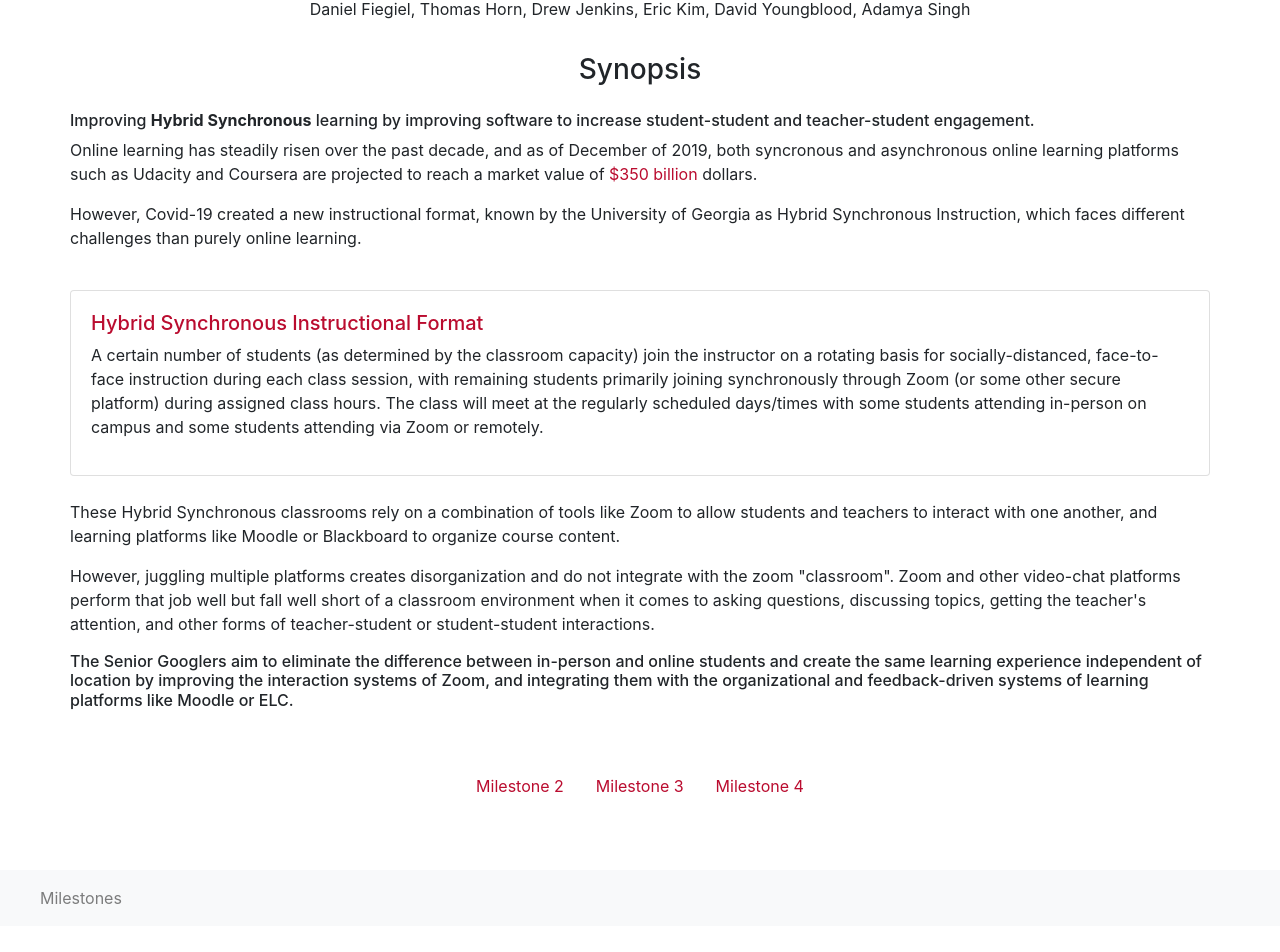
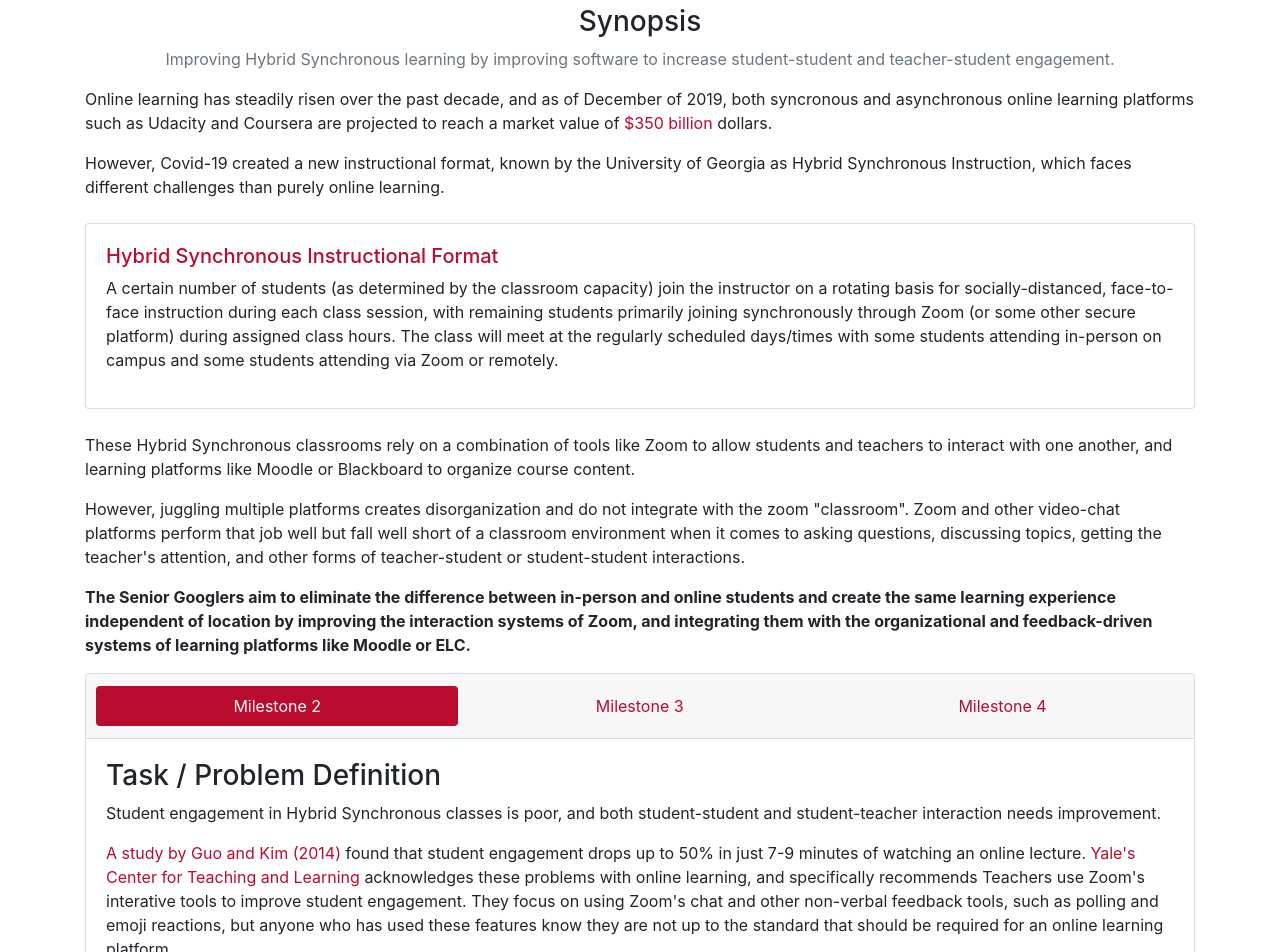
Before and after one commit to twh58439/twh58439.github.io, a Nuxt app: page / in a window 1280 px wide. Shown: the part 153-1105 px from the top of the page. Before the commit the page ends 1079 px from the top, so only its background shows below. Built offline with nearby package versions, Linux system fonts and the light colour scheme.

Commit message:
Refactored components and shrunk modules

```diff
--- a/components/NavTabs.vue
+++ b/components/NavTabs.vue
@@ -1,75 +1,29 @@
 <template>
-  <div class="mt-5 mb-3" id="nav-tabs">
-    <b-nav pills class="flex justify-content-center">
-      <b-nav-item
-        id="milestoneTwo"
-        @click="onMilestoneTwo"
-        :active="activeMilestoneTwo"
-				href="#scrollSpace"
-        >Milestone 2</b-nav-item
-      >
-      <b-nav-item
-        id="milestoneThree"
-        @click="onMilestoneThree"
-        :active="activeMilestoneThree"
-				href="#scrollSpace"
-        >Milestone 3</b-nav-item
-      >
-      <b-nav-item
-        id="milestoneFour"
-        @click="onMilestoneFour"
-        :active="activeMilestoneFour"
-				href="#scrollSpace"
-        >Milestone 4</b-nav-item
-      >
-    </b-nav>
-
-		<!-- Actual milestone content -->
-		<p id="scrollSpace"></p>
-		<MilestoneTwo v-show="activeMilestoneTwo" />
-		<MilestoneThree v-show="activeMilestoneThree" />
-		<MilestoneFour v-show="activeMilestoneFour" />
-	  </div>
+  <b-card no-body>
+    <b-tabs pills fill card content-class="tab-content">
+      <b-tab title="Milestone 2" active>
+        <b-card-text>
+          <MilestoneTwo />
+        </b-card-text>
+      </b-tab>
+      <b-tab title="Milestone 3">
+        <b-card-text>
+          <MilestoneThree />
+        </b-card-text>
+      </b-tab>
+      <b-tab title="Milestone 4">
+        <b-card-text>
+          <MilestoneFour />
+        </b-card-text>
+      </b-tab>
+    </b-tabs>
+  </b-card>
 </template>
 
-<script>
-export default {
-  name: "NavTabs",
-
-  data() {
-    return {
-      activeMilestoneTwo: false,
-      activeMilestoneThree: false,
-			activeMilestoneFour: false,
-    };
-  },
-
-  methods: {
-		onMilestoneTwo()  {
-			this.activeMilestoneTwo = !this.activeMilestoneTwo;
-			this.activeMilestoneThree = false;
-			this.activeMilestoneFour = false;
-		},
-
-    onMilestoneThree() {
-      this.activeMilestoneTwo = false;
-      this.activeMilestoneThree = !this.activeMilestoneThree;
-			this.activeMilestoneFour = false;
-    },
-
-		onMilestoneFour() {
-			this.activeMilestoneTwo = false;
-			this.activeMilestoneThree = false;
-			this.activeMilestoneFour = !this.activeMilestoneFour;
-		},
-
-		deactivate() {
-			this.onMilestoneTwo = false;
-		},
-
-  },
-};
-</script>
-
 <style>
+.tab-content {
+  height: 75vh;
+  overflow-y: scroll;
+  overflow-x: hidden;
+}
 </style>
--- a/components/Synopsis.vue
+++ b/components/Synopsis.vue
@@ -1,86 +1,58 @@
 <template>
   <div>
-    <b-container fluid class="mt-3 mb-3 d-flex justify-content-center">
-      <h3>Synopsis</h3>
-    </b-container>
-    <b-container fluid="sm" class="">
-      <b-row
-        ><h6>
-          Improving <b>Hybrid Synchronous</b> learning by improving software to
-          increase student-student and teacher-student engagement.
-        </h6>
+    <h3 class="text-center">Synopsis</h3>
+    <p class="text-center text-secondary">
+      Improving Hybrid Synchronous learning by improving software to increase
+      student-student and teacher-student engagement.
+    </p>
     <p>
       Online learning has steadily risen over the past decade, and as of
       December of 2019, both syncronous and asynchronous online learning
       platforms such as Udacity and Coursera are projected to reach a market
-          value of
-          <a
-            href="https://www.researchandmarkets.com/reports/4876815/online-education-market-and-global-forecast-by?utm_source=dynamic&utm_medium=BW&utm_code=nvzl68&utm_campaign=1334853+-+$350+Billion+Online+Education+Market:+Global+Forecast+to+2025+by+End+User,+Learning+Mode+(Self-Paced,+Instructor+Led),+Technology,+Country,+Company&utm_exec=chdo54bwd"
-          >
-            $350 billion</a
-          >
-          dollars.
+      value of <a href="https://tinyurl.com/y698ny54">$350 billion</a> dollars.
     </p>
     <p>
       However, Covid-19 created a new instructional format, known by the
       University of Georgia as Hybrid Synchronous Instruction, which faces
       different challenges than purely online learning.
     </p>
-
-        <div class="mt-4 mb-4">
     <!-- Card -->
-          <b-card>
-            <b-media>
-              <h5 class="mt-0">
-                <a
-                  href="https://reg.uga.edu/enrollment-and-registration/instructional-formats/"
-                >
+    <b-card class="my-4">
+      <h5>
+        <a href="https://tinyurl.com/yj34exvl">
           Hybrid Synchronous Instructional Format
         </a>
       </h5>
       <p>
-                A certain number of students (as determined by the classroom
-                capacity) join the instructor on a rotating basis for
-                socially-distanced, face-to-face instruction during each class
-                session, with remaining students primarily joining synchronously
-                through Zoom (or some other secure platform) during assigned
-                class hours. The class will meet at the regularly scheduled
-                days/times with some students attending in-person on campus and
-                some students attending via Zoom or remotely.
+        A certain number of students (as determined by the classroom capacity)
+        join the instructor on a rotating basis for socially-distanced,
+        face-to-face instruction during each class session, with remaining
+        students primarily joining synchronously through Zoom (or some other
+        secure platform) during assigned class hours. The class will meet at the
+        regularly scheduled days/times with some students attending in-person on
+        campus and some students attending via Zoom or remotely.
       </p>
-            </b-media>
     </b-card>
-        </div>
     <!-- End Card -->
     <p>
-          These Hybrid Synchronous classrooms rely on a combination of tools
-          like Zoom to allow students and teachers to interact with one another,
-          and learning platforms like Moodle or Blackboard to organize course
-          content.
+      These Hybrid Synchronous classrooms rely on a combination of tools like
+      Zoom to allow students and teachers to interact with one another, and
+      learning platforms like Moodle or Blackboard to organize course content.
     </p>
     <p>
-          However, juggling multiple platforms creates disorganization and do
-          not integrate with the zoom "classroom". Zoom and other video-chat
-          platforms perform that job well but fall well short of a classroom
-          environment when it comes to asking questions, discussing topics,
-          getting the teacher's attention, and other forms of teacher-student or
-          student-student interactions.
+      However, juggling multiple platforms creates disorganization and do not
+      integrate with the zoom "classroom". Zoom and other video-chat platforms
+      perform that job well but fall well short of a classroom environment when
+      it comes to asking questions, discussing topics, getting the teacher's
+      attention, and other forms of teacher-student or student-student
+      interactions.
     </p>
-        <h6>
-          The Senior Googlers aim to eliminate the difference between in-person
-          and online students and create the same learning experience
-          independent of location by improving the interaction systems of Zoom,
-          and integrating them with the organizational and feedback-driven
-          systems of learning platforms like Moodle or ELC.
-        </h6>
-      </b-row>
-    </b-container>
+    <p class="font-weight-bold">
+      The Senior Googlers aim to eliminate the difference between in-person and
+      online students and create the same learning experience independent of
+      location by improving the interaction systems of Zoom, and integrating
+      them with the organizational and feedback-driven systems of learning
+      platforms like Moodle or ELC.
+    </p>
   </div>
 </template>
-
-<script>
-export default {};
-</script>
-
-<style>
-</style>
--- a/components/Welcome.vue
+++ b/components/Welcome.vue
@@ -1,19 +1,16 @@
 <template>
   <div>
-    <b-container fluid class="mt-3 mb-3 d-flex justify-content-center">
-      <h1>Senior Googlers</h1>
-    </b-container>
-    <b-container fluid class="mt-3 mb-3 d-flex justify-content-center">
-      <h2>CSCI 4800</h2>
-    </b-container>
-    <b-container fluid class="mt-3 mb-3 d-flex justify-content-center">
-      <p>Daniel Fiegiel, Thomas Horn, Drew Jenkins, Eric Kim, David Youngblood, Adamya Singh</p>
+    <b-container class="my-3">
+      <header class="text-center">
+        <h1>Senior Googlers</h1>
+        <h2>CSCI 4800</h2>
+        <p>
+          Daniel Fiegiel, Thomas Horn, Drew Jenkins, Eric Kim, Adamya Singh,
+          David Youngblood
+        </p>
+      </header>
+      <Synopsis />
+      <NavTabs />
     </b-container>
   </div>
 </template>
-<script>
-export default {};
-</script>
-
-<style>
-</style>
--- a/components/two/TaskProblemDef.vue
+++ b/components/two/TaskProblemDef.vue
@@ -1,78 +1,60 @@
 <template>
   <div>
-    <b-container fluid class="mt-5 d-flex justify-content-center">
     <h3>Task / Problem Definition</h3>
-    </b-container>
-    <b-container fluid="sm" class="">
-      <b-row>
     <p>
       Student engagement in Hybrid Synchronous classes is poor, and both
       student-student and student-teacher interaction needs improvement.
     </p>
     <p>
-          <a
-            href="https://www.researchgate.net/publication/262393281_How_video_production_affects_student_engagement_An_empirical_study_of_MOOC_videos"
-          >
-            A study by Guo and Kim (2014)</a
-          >
+      <a href="https://tinyurl.com/y4gcnwxq">A study by Guo and Kim (2014)</a>
       found that student engagement drops up to 50% in just 7-9 minutes of
       watching an online lecture.
-          <a
-            href="https://academiccontinuity.yale.edu/faculty/how-guides/zoom/engaging-students-through-zoom"
-          >
+      <a href="https://tinyurl.com/ygyqq63e">
         Yale's Center for Teaching and Learning
       </a>
       acknowledges these problems with online learning, and specifically
       recommends Teachers use Zoom's interative tools to improve student
-          engagement. They focus on using Zoom's chat and other non-verbal
-          feedback tools, such as polling and emoji reactions, but anyone who
-          has used these features know they are not up to the standard that
-          should be required for an online learning platform.
+      engagement. They focus on using Zoom's chat and other non-verbal feedback
+      tools, such as polling and emoji reactions, but anyone who has used these
+      features know they are not up to the standard that should be required for
+      an online learning platform.
     </p>
     <p>
-          As a video chat platform, it makes sense that Zoom's non-verbal
-          feedback systems take a backseat to interacting over video. However,
-          this is hugely problematic for Hybrid Synchronous instruction.
-          Student-student interaction is forced to rely on students willingly
-          engaging with each other over chat, which requires students noticing
-          an ongoing discussion in the first place.
+      As a video chat platform, it makes sense that Zoom's non-verbal feedback
+      systems take a backseat to interacting over video. However, this is hugely
+      problematic for Hybrid Synchronous instruction. Student-student
+      interaction is forced to rely on students willingly engaging with each
+      other over chat, which requires students noticing an ongoing discussion in
+      the first place.
     </p>
     <p>
-          Similarly, simply asking a question to the professor requires the
-          student either hope the professor notices they have raised a question
-          (or used the "raise hand" feature to indicate they have a question),
-          or interrupt the professor to ensure they are heard. The polling
-          interface is also rudementary and is not a 1:1 replacement for a true
-          quizzing system like <a href="https://kahoot.com/">Kahoot</a>, and
-          requries students willingly engage with the question. The teacher must
-          manually check who answered the poll, if they wish to enforce student
-          poll engagement.
+      Similarly, simply asking a question to the professor requires the student
+      either hope the professor notices they have raised a question (or used the
+      "raise hand" feature to indicate they have a question), or interrupt the
+      professor to ensure they are heard. The polling interface is also
+      rudementary and is not a 1:1 replacement for a true quizzing system like
+      <a href="https://kahoot.com/">Kahoot</a>, and requries students willingly
+      engage with the question. The teacher must manually check who answered the
+      poll, if they wish to enforce student poll engagement.
     </p>
     <p>
       All of these systems also suffer from a lack of integration with a
       learning platform like Moodle or ELC, and any data from polls or
-          discussion is lost as soon as the zoom meeting ends, further
-          diminishing the student's ability to get feedback from a Hybrid
-          Synchronous format.
+      discussion is lost as soon as the zoom meeting ends, further diminishing
+      the student's ability to get feedback from a Hybrid Synchronous format.
     </p>
-      </b-row>
-      <b-row class="flex justify-content-center mt-4">
     <h4>Seven Stages of Action</h4>
-      </b-row>
-      <b-row
-        >To illustrate the difficulties faced by Hybrid Synchronous students, we
-        will use the Seven Stages of Action to demonstrate the difference
-        between online and in-person students asking a question. Interacting
-        with the instructor by asking questions or making comments is a critical
-        part of any classroom setting.</b-row
-      >
+    To illustrate the difficulties faced by Hybrid Synchronous students, we will
+    use the Seven Stages of Action to demonstrate the difference between online
+    and in-person students asking a question. Interacting with the instructor by
+    asking questions or making comments is a critical part of any classroom
+    setting.
     <b-row class="mt-3">
       <b-col>
-          <h5><u>In-Person</u></h5>
+        <h5>In-Person</h5>
         <ol>
           <li>
-              <b>Goal:</b> a student wants to get the attention of the
-              instructor.
+            <b>Goal:</b> a student wants to get the attention of the instructor.
           </li>
           <li>
             <b>Plan:</b> have the instructor's attention and ask the question.
@@ -91,11 +73,10 @@
         </ol>
       </b-col>
       <b-col>
-          <h5><u>Online</u></h5>
+        <h5>Online</h5>
         <ol>
           <li>
-              <b>Goal:</b> a student wants to get the attention of the
-              instructor.
+            <b>Goal:</b> a student wants to get the attention of the instructor.
           </li>
           <li>
             <b>Plan:</b> have the instructor's attention and ask the question.
@@ -110,34 +91,22 @@
           </li>
           <li><b>Perceive:</b> the instructor pays attention to you.</li>
           <li>
-              <b>Interpret:</b> the instructor gives verbal, non-verbal, or
-              visual acknowledgement that you have their attention.
+            <b>Interpret:</b> the instructor gives verbal, non-verbal, or visual
+            acknowledgement that you have their attention.
           </li>
           <li>
-              <b>Compare:</b> make sure the instructor actually acknowledged
-              your non-verbal attempt to get their attention, and then actually
+            <b>Compare:</b> make sure the instructor actually acknowledged your
+            non-verbal attempt to get their attention, and then actually
             addresses the comment or question.
           </li>
         </ol>
       </b-col>
     </b-row>
-      <b-row class="mt-4 flex justify-content-center">
     <h4>Potential Users</h4>
-      </b-row>
-      <b-row>
     <p>
       Instructors and students are the obvious users of this technology.
-          However, improving person-person interactions will aid all potential
-          users who utilize similar hybrid meeting formats.
+      However, improving person-person interactions will aid all potential users
+      who utilize similar hybrid meeting formats.
     </p>
-      </b-row>
-    </b-container>
   </div>
 </template>
-
-<script>
-export default {};
-</script>
-
-<style>
-</style>
--- a/pages/index.vue
+++ b/pages/index.vue
@@ -1,22 +1,11 @@
 <template>
   <div>
-    <div id="main-body">
-      <Navbar />
-      <Welcome />
-      <Synopsis />
-      <NavTabs />
-    </div>
-    <div>
-      <Footer />
-    </div>
+    <Welcome />
   </div>
 </template>
 
 <script>
-import Synopsis from "~/components/Synopsis.vue";
 export default {
-  components: { Synopsis },
-  // Meta information
   head() {
     return {
       title: "Senior Googlers 4800 Project Page",
@@ -24,12 +13,3 @@ export default {
   },
 };
 </script>
-
-<style>
-/* Gives padding to the bottom of the document so text isnt forced
-   to the edge of the page
- */
-#main-body {
-  padding-bottom: 3em;
-}
-</style>
```
Also changed, not shown: components/MilestoneFour.vue (+1 -10 lines), components/MilestoneThree.vue (+1 -10 lines), components/MilestoneTwo.vue (+1 -8 lines), components/four/Placeholder.vue (+11 -24 lines), components/three/Placeholder.vue (+11 -24 lines), components/two/ProposedSolution.vue (+22 -40 lines). Lines whose indentation alone changed are shown as unchanged.
